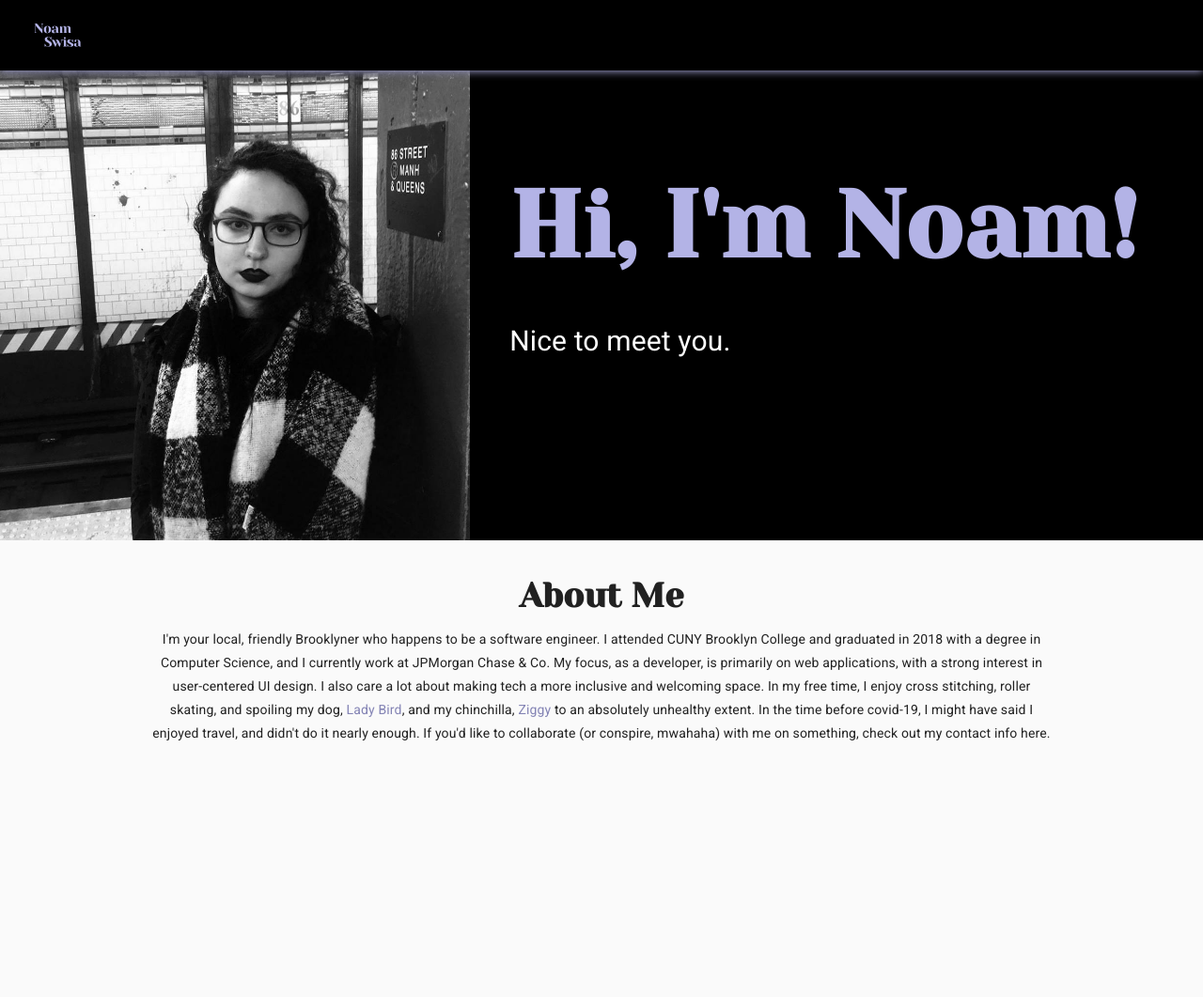
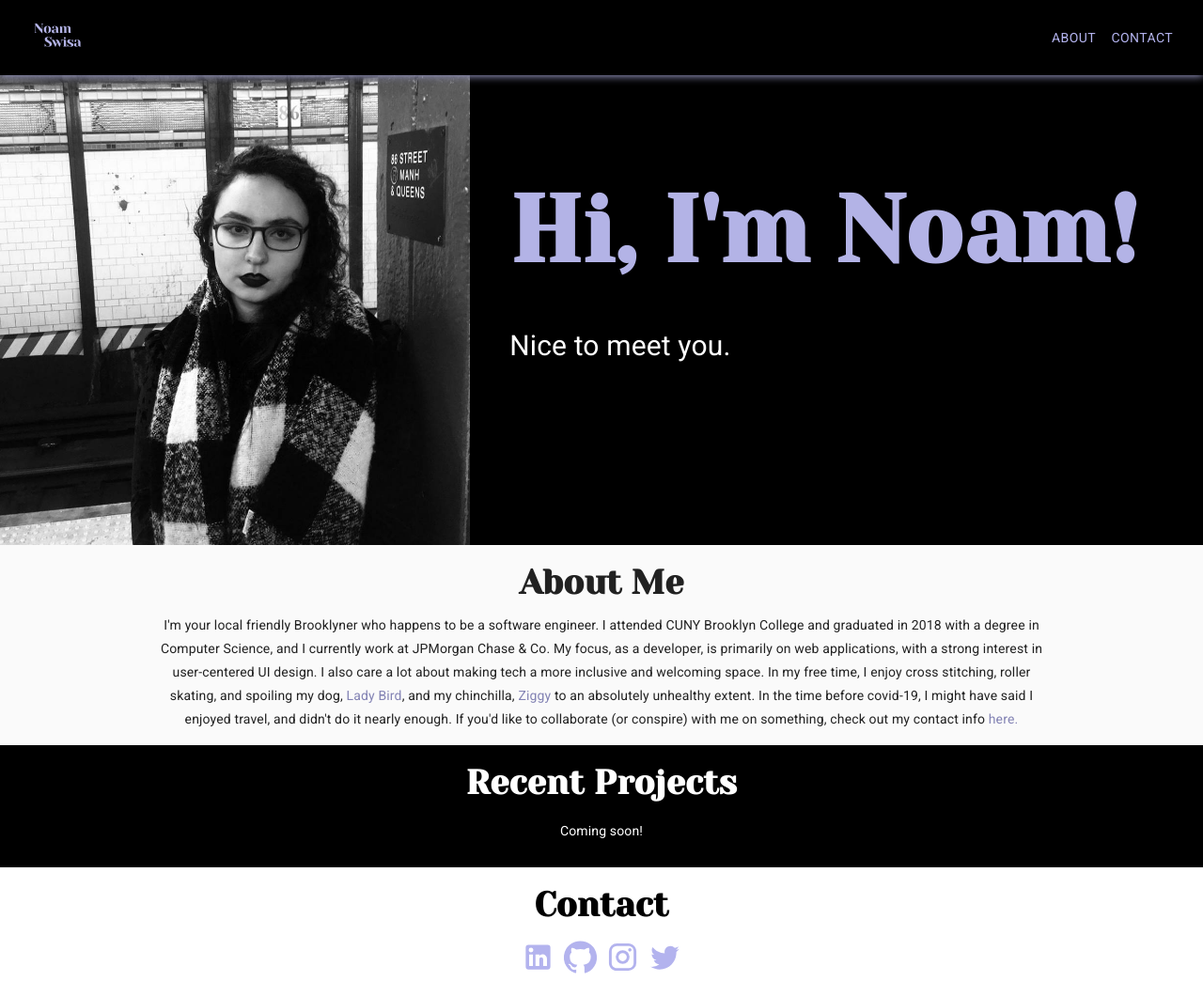
Before and after one commit to NoamBytes/noambytes.github.io, a React (Create React App) app: page / in a window 1280 px wide. Shown: the whole page at 94% size. Before the commit the page ends 803 px from the top, so only its background shows below. Built offline with nearby package versions, Linux system fonts and the light colour scheme.

Commit message:
Added contact and project sections

```diff
--- a/src/App.tsx
+++ b/src/App.tsx
@@ -2,6 +2,8 @@ import React from 'react';
 import { NavBar } from './components/header';
 import { About } from './components/about';
 import { Jumbotron } from './components/jumbotron';
+import { ContactSection } from './components/contact';
+import { Projects } from './components/projects';
 
 function App() {
   return (
@@ -9,6 +11,8 @@ function App() {
       <NavBar />
       <Jumbotron/>
       <About/>
+      <Projects/>
+      <ContactSection/>
     </div>
   );
 }
--- a/src/components/about.tsx
+++ b/src/components/about.tsx
@@ -8,10 +8,11 @@ const useStyles = makeStyles((theme: Theme) =>
   createStyles({
     root: {
       textAlign: "center",
-      padding: "10px"
+      padding: "15px"
     },
     header: {
       marginBottom: "7px",
+      marginTop: "0",
       fontSize: "36px"
     },
     ptext: {
@@ -21,6 +22,7 @@ const useStyles = makeStyles((theme: Theme) =>
     linkText: {
       cursor: "pointer",
       color: "#8383b4",
+      textDecoration: "none",
       "&:hover": {
         textDecoration: "underline"
       }
@@ -34,10 +36,10 @@ export const About: React.FunctionComponent = () => {
   const [ladyOpen, setLadyOpen] = React.useState<boolean>(false);
 
   return (
-    <div className={classes.root}>
+    <div className={classes.root} id={"about-section"}>
       <h1 className={classes.header}>About Me</h1>
       <p className={classes.ptext}>
-        I'm your local, friendly Brooklyner who happens to be a software
+        I'm your local friendly Brooklyner who happens to be a software
         engineer. I attended CUNY Brooklyn College and graduated in 2018 with a
         degree in Computer Science, and I currently work at JPMorgan Chase & Co.
         My focus, as a developer, is primarily on web applications, with a
@@ -63,8 +65,8 @@ export const About: React.FunctionComponent = () => {
         </span>{" "}
         to an absolutely unhealthy extent. In the time before covid-19, I might
         have said I enjoyed travel, and didn't do it nearly enough. If you'd
-        like to collaborate (or conspire, mwahaha) with me on something, check out my contact info
-        here.
+        like to collaborate (or conspire) with me on something, check out my contact info
+        <a href={"#contact-section"} className={classes.linkText}> here. </a>
       </p>
       <ImageModal
         isOpen={ladyOpen}
--- /dev/null
+++ b/src/components/contact.tsx
@@ -0,0 +1,52 @@
+import * as React from "react";
+import { createStyles, makeStyles, Theme } from "@material-ui/core/styles";
+import { Instagram, GitHub, LinkedIn, Twitter } from "@material-ui/icons";
+import Link from '@material-ui/core/Link';
+
+const useStyles = makeStyles((theme: Theme) =>
+  createStyles({
+    root: {
+      textAlign: "center",
+      padding: "15px",
+      backgroundColor: "#fff"
+    },
+    header: {
+      marginBottom: "7px",
+      marginTop: "0",
+      fontSize: "36px",
+      color: "#000"
+    },
+    iconRow: {
+        flexDirection: "row",
+        width: "400px",
+        margin: "0 auto",
+        textAlign: "center"
+    },
+    individualIcon: {
+        margin: "5px"
+    }
+  })
+);
+
+export const ContactSection: React.FunctionComponent = () => {
+    const classes = useStyles();
+    return(
+        <div className={classes.root} id={"contact-section"}>
+            <h1 className={classes.header}> Contact </h1>
+            <div className={classes.iconRow}>
+                <Link target="_blank" href="http://linkedin.com/in/noamswisa">
+                    <LinkedIn className={classes.individualIcon} fontSize={"large"} color={"secondary"}/>
+                </Link>
+                <Link target="_blank" href="http://github.com/NoamBytes">
+                    <GitHub className={classes.individualIcon} fontSize={"large"} color={"secondary"}/>
+                </Link>
+                <Link target="_blank" href="http://instagram.com/noambytes">
+                    <Instagram className={classes.individualIcon} fontSize={"large"} color={"secondary"}/>
+                </Link>
+                <Link target="_blank" href="http://twitter.com/NoamBytes">
+                    <Twitter className={classes.individualIcon} fontSize={"large"} color={"secondary"}/>
+                </Link>
+            </div>
+        </div>
+    )
+}
--- a/src/components/header.tsx
+++ b/src/components/header.tsx
@@ -1,5 +1,6 @@
 import * as React from 'react';
 import AppBar from '@material-ui/core/AppBar';
+import Button from '@material-ui/core/Button';
 import Toolbar from '@material-ui/core/Toolbar';
 import logo from '../media/Noam.svg';
 import { createStyles, makeStyles, Theme } from '@material-ui/core/styles';
@@ -12,7 +13,14 @@ const useStyles = makeStyles((theme: Theme) =>
             backgroundColor: "#b3b3e6"
         },
         bar: {
-            boxShadow: "0px 0.5px 9px #b3b3e6"
+            boxShadow: "0px 0.5px 9px #b3b3e6",
+            flexGrow: 1
+        },
+        buttons: {
+            float: "right"
+        },
+        logoContainer: {
+            flexGrow: 1
         }
     })
 );
@@ -23,7 +31,13 @@ export const NavBar: React.FunctionComponent = () => {
         <React.Fragment>
             <AppBar position="sticky">
                 <Toolbar className={classes.bar}>
-                    <img src={logo} className={classes.logo} alt="Noam Swisa logo"/>
+                    <div className={classes.logoContainer}>
+                        <img src={logo} className={classes.logo} alt="Noam Swisa logo"/>
+                    </div>
+                    <div className={classes.buttons}>
+                        <Button href="#about-section" variant="text" color={"secondary"}>About</Button>
+                        <Button href="#contact-section" variant="text" color={"secondary"}>Contact</Button>
+                    </div>
                 </Toolbar>
             </AppBar>
         </React.Fragment>
--- /dev/null
+++ b/src/components/projects.tsx
@@ -0,0 +1,32 @@
+import * as React from "react";
+import { createStyles, makeStyles, Theme } from "@material-ui/core/styles";
+
+const useStyles = makeStyles((theme: Theme) =>
+  createStyles({
+    root: {
+      textAlign: "center",
+      padding: "15px",
+      backgroundColor: "#000"
+    },
+    header: {
+      marginBottom: "7px",
+      marginTop: "0",
+      fontSize: "36px",
+      color: "#fff"
+    },
+    pText: {
+        color: "#fff"
+    }
+
+  })
+);
+
+export const Projects: React.FunctionComponent = () => {
+    const classes = useStyles();
+    return(
+        <div className={classes.root}>
+            <h1 className={classes.header}>Recent Projects</h1>
+            <p className={classes.pText}>Coming soon!</p>
+        </div>
+    )
+}
```
